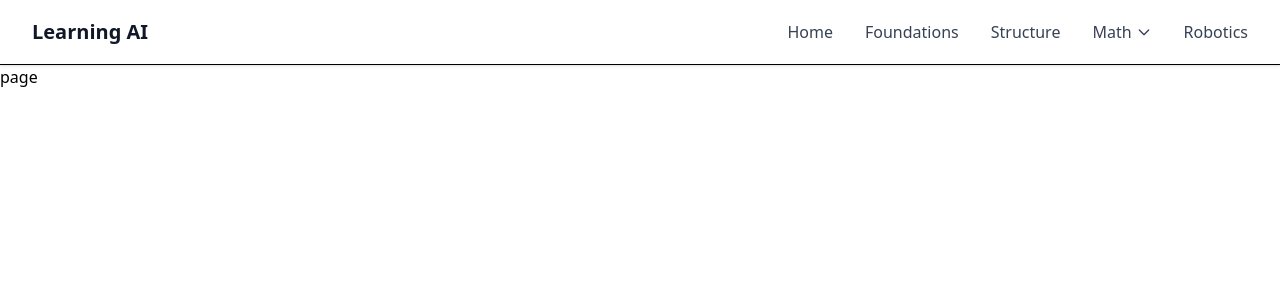
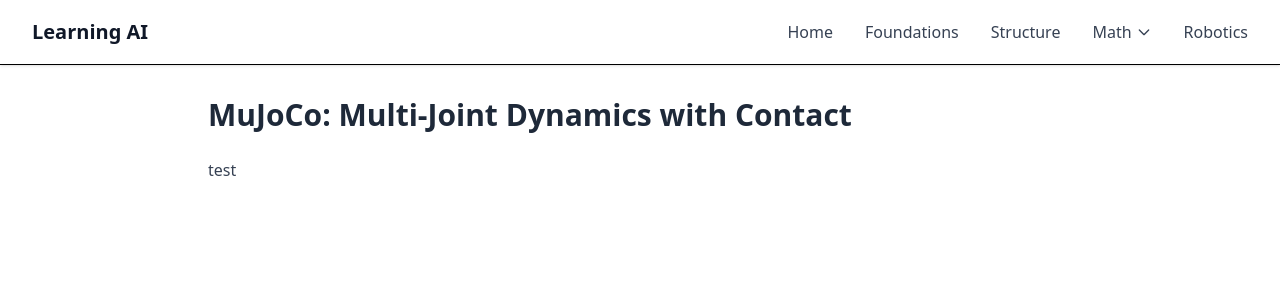
Before and after one commit to WilliamGiammona/learning-ai, a Next.js app: page /robotics in a window 1280 px wide. Shown: the top 300 px of the page. Built offline with nearby package versions, Linux system fonts and the light colour scheme.

Commit message:
title and format

```diff
--- a/app/robotics/page.tsx
+++ b/app/robotics/page.tsx
@@ -1,7 +1,17 @@
 import React from "react";
 
 const page = () => {
-  return <div>page</div>;
+  return (
+    <div className="container mx-auto px-4 py-8 max-w-4xl">
+      <h1 className="text-3xl font-bold mb-6 text-gray-800">
+        MuJoCo: Multi-Joint Dynamics with Contact
+      </h1>
+
+      <div className="space-y-4 text-gray-700 leading-relaxed">
+        <p>test</p>
+      </div>
+    </div>
+  );
 };
 
 export default page;
```
